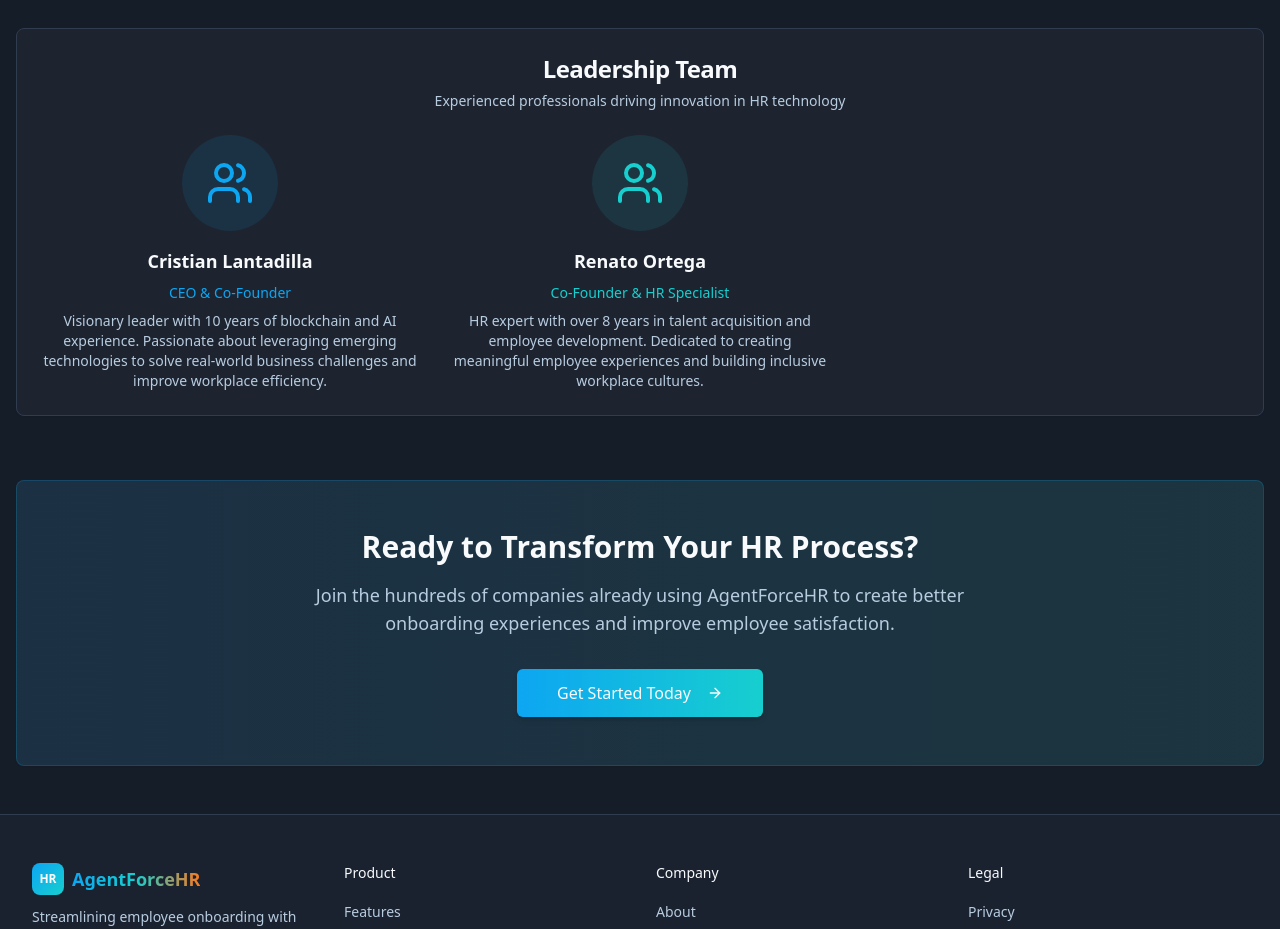
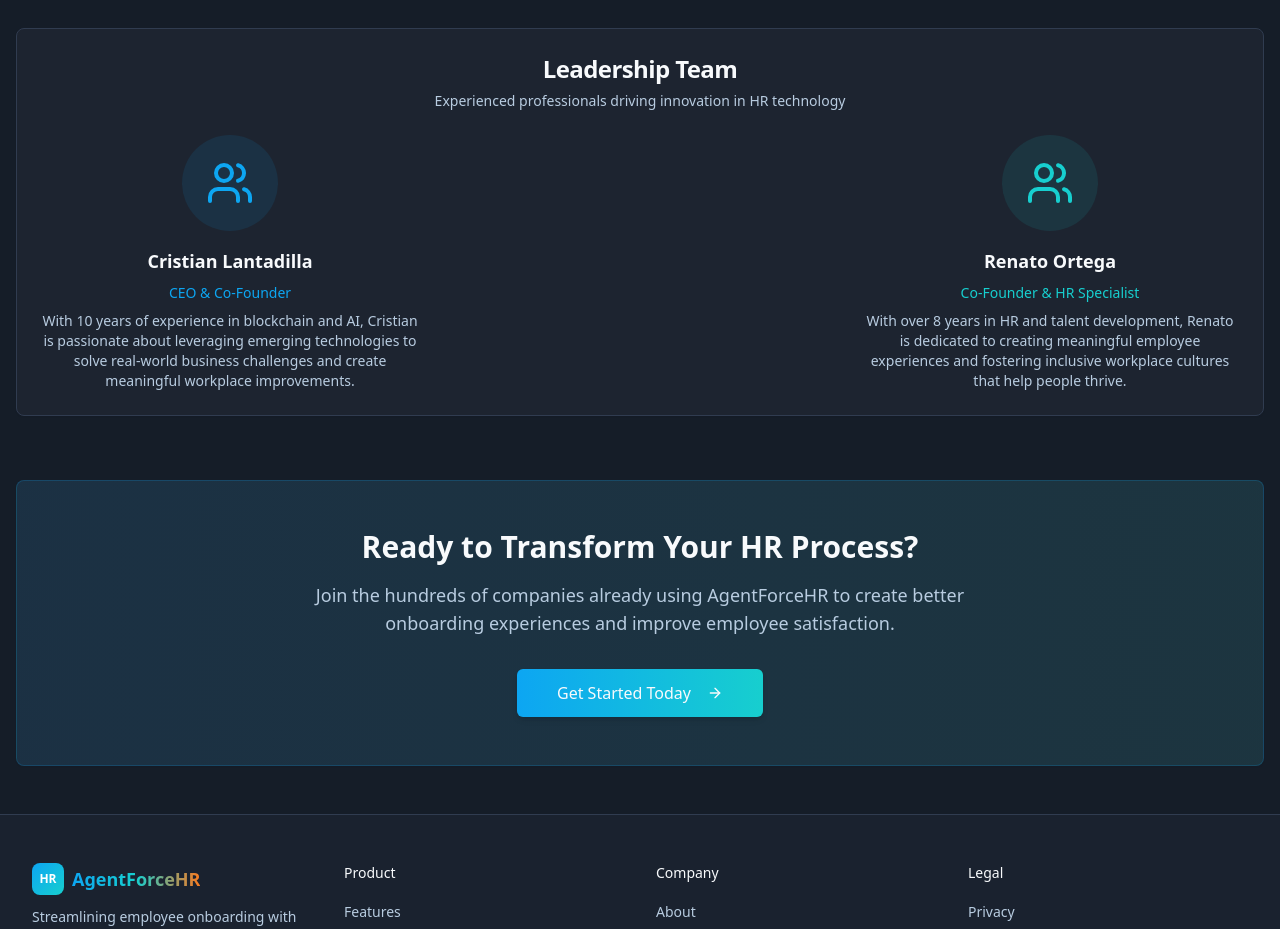
Before and after one commit to AgentForceHR/AgentForceHR.com, a React (Vite) app: page /about in a window 1280 px wide. Shown: the part 1340-2269 px from the top of the page. Built offline with nearby package versions, Linux system fonts and the light colour scheme; no server answers.

Commit message:
Fix tab logo and leadership team layout

```diff
--- a/src/pages/About.tsx
+++ b/src/pages/About.tsx
@@ -159,27 +159,27 @@ const About = () => {
             </CardHeader>
             <CardContent>
               <div className="grid md:grid-cols-3 gap-8">
-                <div className="text-center">
+                <div className="text-center md:col-start-1">
                   <div className="w-24 h-24 rounded-full bg-primary/10 flex items-center justify-center mx-auto mb-4">
                     <Users className="w-12 h-12 text-primary" />
                   </div>
                   <h3 className="text-lg font-semibold mb-2">Cristian Lantadilla</h3>
                   <p className="text-sm text-primary mb-2">CEO & Co-Founder</p>
                   <p className="text-sm text-muted-foreground">
-                    Visionary leader with 10 years of blockchain and AI experience. Passionate about leveraging
-                    emerging technologies to solve real-world business challenges and improve workplace efficiency.
+                    With 10 years of experience in blockchain and AI, Cristian is passionate about leveraging
+                    emerging technologies to solve real-world business challenges and create meaningful workplace improvements.
                   </p>
                 </div>
 
-                <div className="text-center">
+                <div className="text-center md:col-start-3">
                   <div className="w-24 h-24 rounded-full bg-secondary/10 flex items-center justify-center mx-auto mb-4">
                     <Users className="w-12 h-12 text-secondary" />
                   </div>
                   <h3 className="text-lg font-semibold mb-2">Renato Ortega</h3>
                   <p className="text-sm text-secondary mb-2">Co-Founder & HR Specialist</p>
                   <p className="text-sm text-muted-foreground">
-                    HR expert with over 8 years in talent acquisition and employee development.
-                    Dedicated to creating meaningful employee experiences and building inclusive workplace cultures.
+                    With over 8 years in HR and talent development, Renato is dedicated to creating
+                    meaningful employee experiences and fostering inclusive workplace cultures that help people thrive.
                   </p>
                 </div>
 
```
Also changed, not shown: 1 other file (tests, documents, lock files or other folders).
